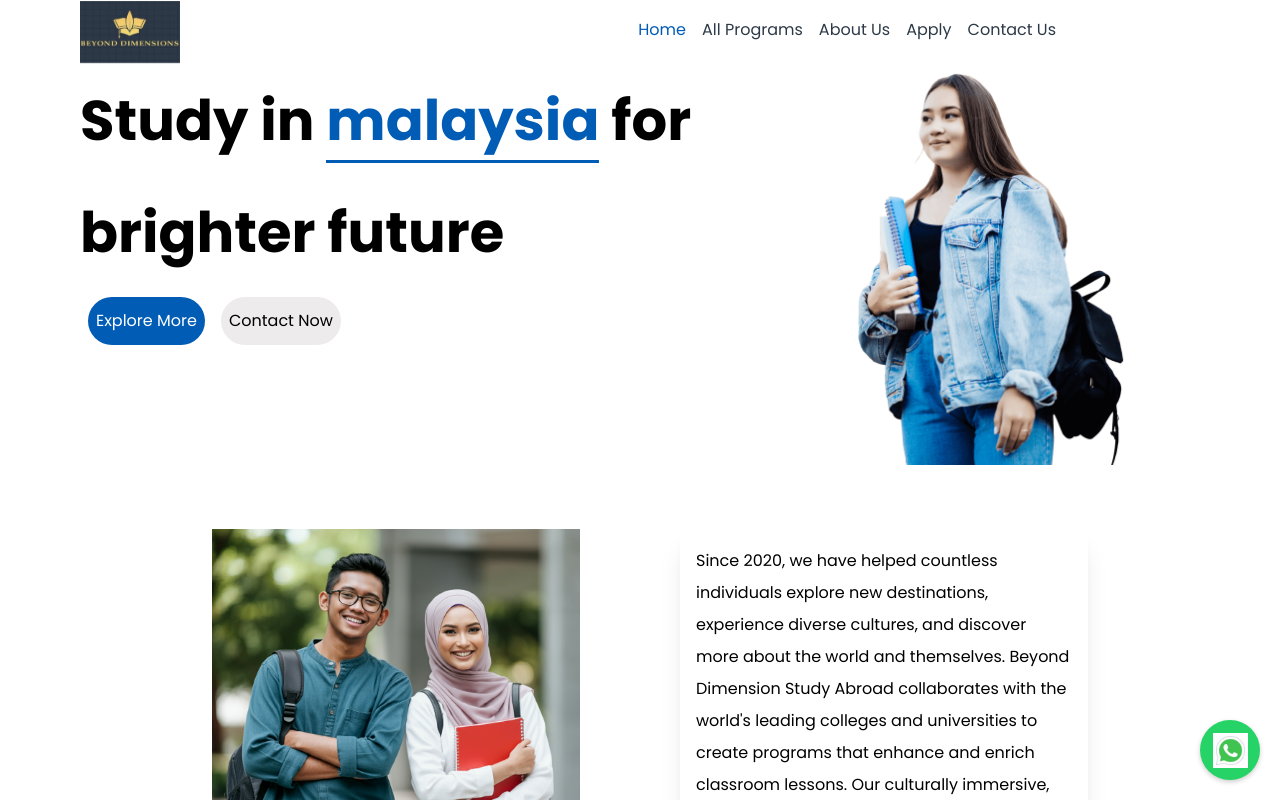
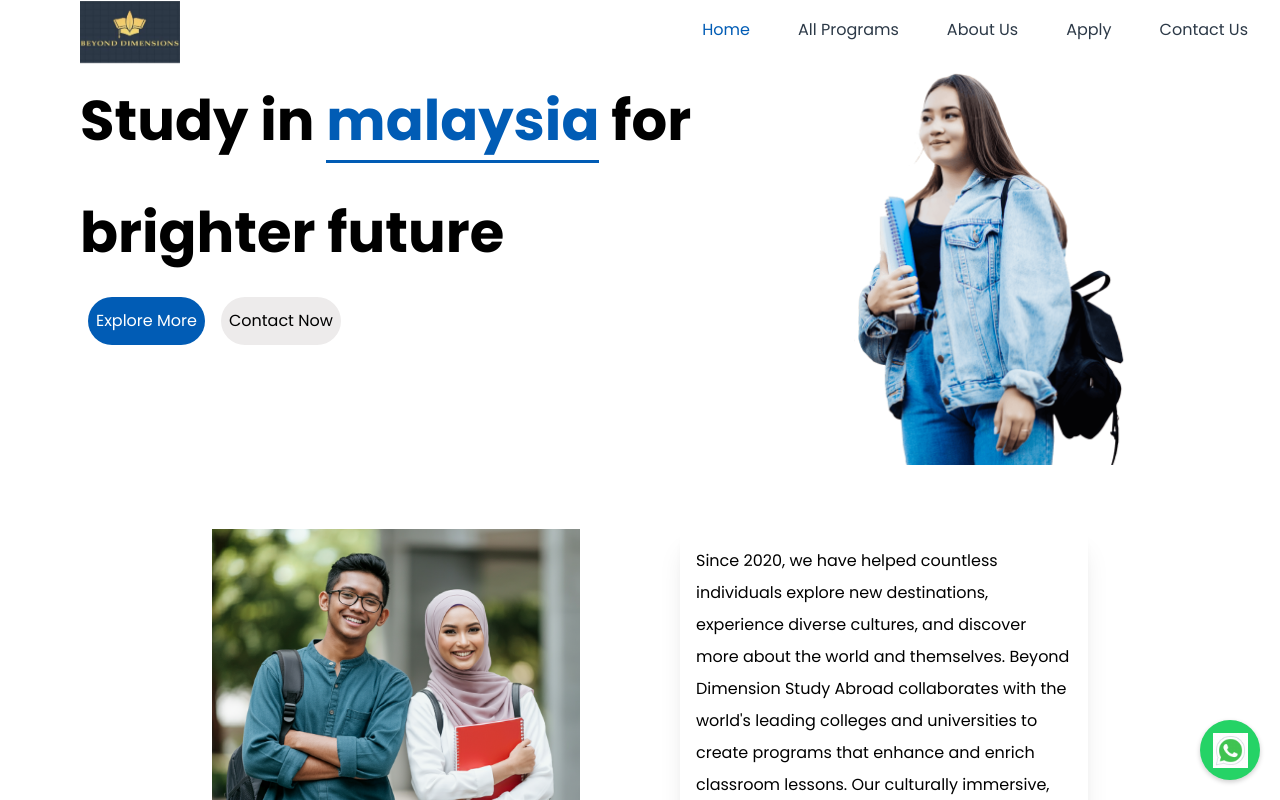
Before and after one commit to Baboucar/sabroad, a Vue app: page / in a window 1280 px wide. Shown: the top 800 px of the page. Built offline with nearby package versions, Linux system fonts and the light colour scheme; a web font is replaced by a local one.

Commit message:
fixed nav

```diff
--- a/src/components/Nav.vue
+++ b/src/components/Nav.vue
@@ -85,7 +85,7 @@ nav.open {
     width: 100%;
     position: fixed;
     text-align: right;
-    margin-left: -14rem;
+
     background: #FFFFFF;
     height: 50px;
     top: 0;
@@ -94,11 +94,14 @@ nav.open {
   a {
     display: inline-block;
     font-size: 1rem;
+
+    margin-right: 2rem;
   }
   .desktop {
     display: flex;
     justify-content: space-between;
     width: 100%;
+
   }
   .logo {
     width: 100px;
```
